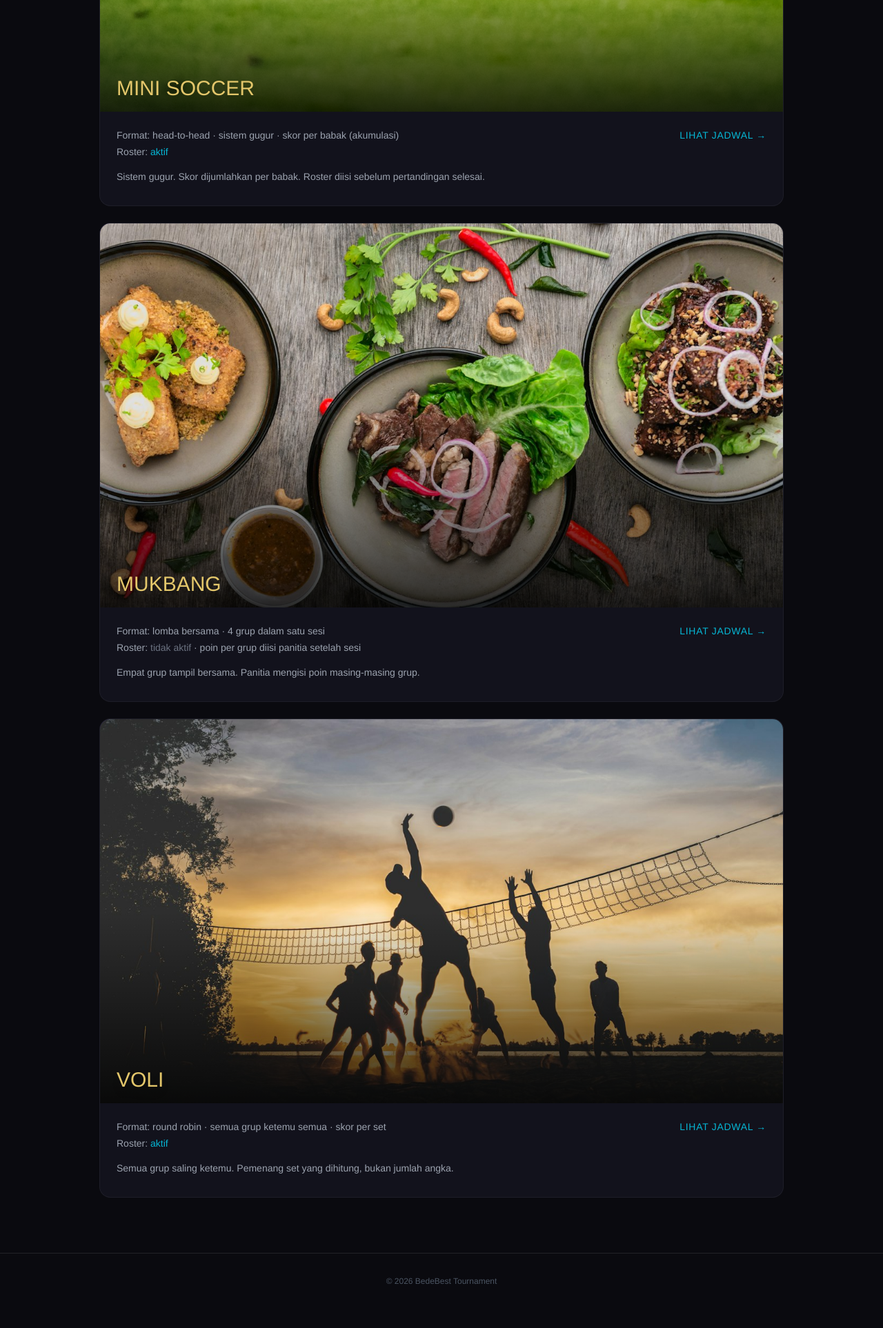
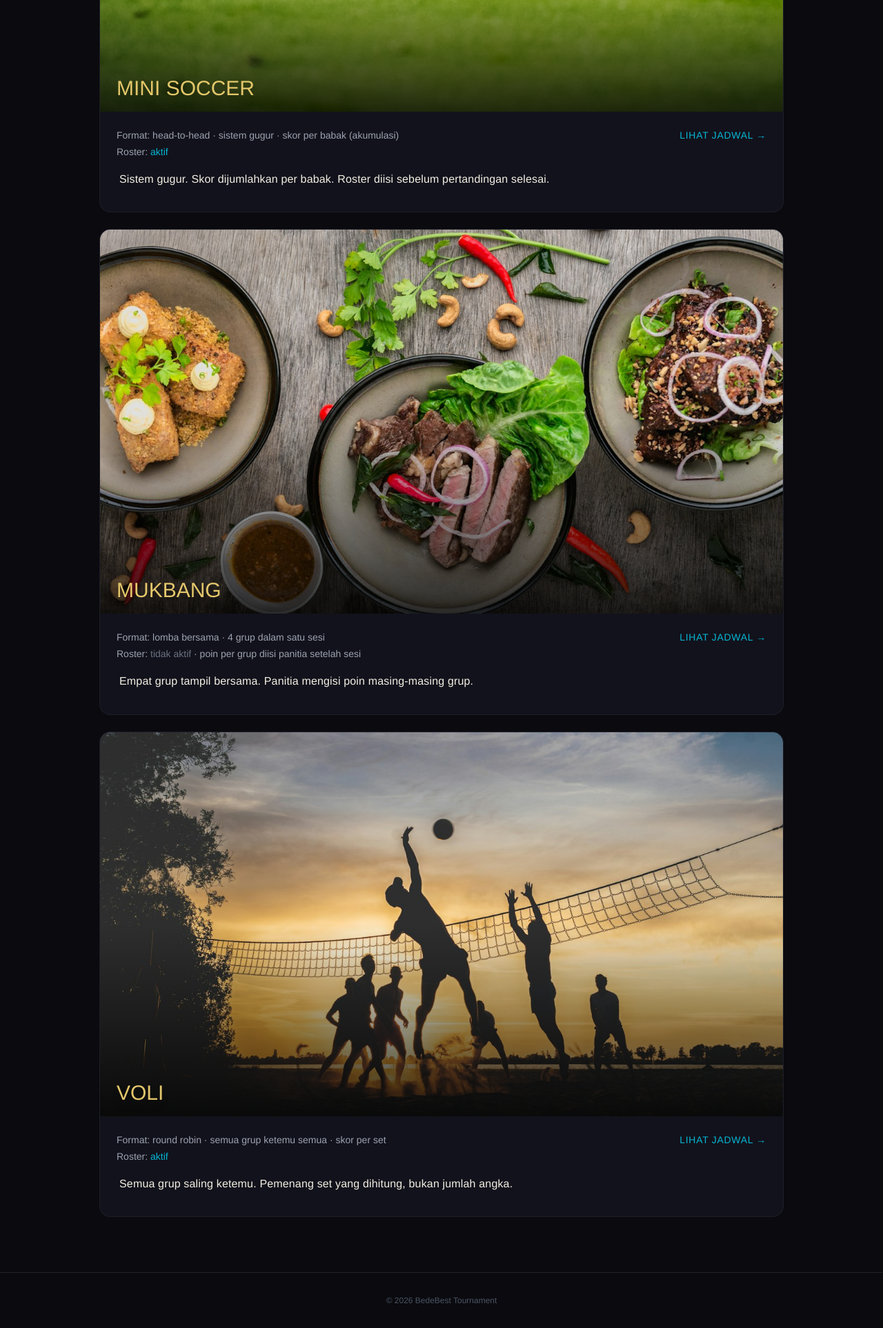
Before and after one commit to jimz-soft/bedebestapps, a Laravel app: page /games in a window 1280 px wide. Shown: the part 644-2570 px from the top of the page at 69% size. Before the commit the page ends 2506 px from the top, so only its background shows below. Run offline with Laravel 12, Linux system fonts and the light colour scheme; data comes from the database, SQL or seed files in the repository; some libraries are stand-ins or nearby versions.

Commit message:
Update Halaman Games Tampilan Deskripsi

```diff
--- a/resources/views/games.blade.php
+++ b/resources/views/games.blade.php
@@ -1,8 +1,55 @@
 <x-layouts.public :setting="$setting" active="games" :title="'Games | '.($setting->name ?? 'BedeBest')">
 <style>
-    .game-rules p { margin-bottom: .5rem; }
-    .game-rules ul, .game-rules ol { margin: .5rem 0 .5rem 1.25rem; list-style: disc; }
-    .game-rules a { color: #06b6d4; }
+    /* Tailwind Preflight reset list-style; marker harus inside agar tidak terpotong overflow-hidden card. */
+    .game-rules {
+        color: #f3efe3;
+        font-size: 1rem;
+        line-height: 1.7;
+        font-weight: 400;
+        letter-spacing: .01em;
+        -webkit-font-smoothing: antialiased;
+    }
+    .game-rules p { margin-bottom: .65rem; }
+    .game-rules ul,
+    .game-rules ol {
+        margin: .65rem 0;
+        padding-left: 0;
+        list-style-position: inside;
+    }
+    .game-rules ul { list-style-type: disc; }
+    .game-rules ol { list-style-type: decimal; }
+    .game-rules li { margin-bottom: .45rem; color: #f3efe3; }
+    .game-rules li > p { display: inline; margin: 0; }
+    .game-rules strong,
+    .game-rules b { color: #e4c76b; font-weight: 700; }
+    .game-rules em,
+    .game-rules i { color: #efe9d8; }
+    .game-rules a { color: #22d3ee; text-decoration: underline; text-underline-offset: 2px; }
+    .game-rules-wrap { position: relative; max-width: 42rem; }
+    .game-rules-wrap[data-collapsed="true"] .game-rules {
+        max-height: 5.5rem;
+        overflow: hidden;
+        -webkit-mask-image: linear-gradient(to bottom, #000 45%, transparent 100%);
+        mask-image: linear-gradient(to bottom, #000 45%, transparent 100%);
+    }
+    .game-rules-wrap[data-collapsed="false"] .game-rules {
+        max-height: none;
+        -webkit-mask-image: none;
+        mask-image: none;
+    }
+    .game-rules-wrap[data-short="true"] .game-rules-toggle { display: none; }
+    .game-rules-toggle {
+        margin-top: .65rem;
+        padding: 0;
+        border: 0;
+        background: none;
+        color: #06b6d4;
+        font-size: .8rem;
+        letter-spacing: .08em;
+        text-transform: uppercase;
+        cursor: pointer;
+    }
+    .game-rules-toggle:hover { color: #67e8f9; }
 </style>
 <main class="max-w-5xl mx-auto px-4 pt-28 pb-20">
     <p class="text-brand-cyan uppercase tracking-widest text-xs mb-2">Cabang</p>
@@ -11,7 +58,7 @@
 
     <div class="space-y-6">
         @forelse ($games as $game)
-            <article id="{{ $game->slug }}" class="match-card bg-brand-card border border-white/5 rounded-2xl overflow-hidden scroll-mt-28">
+            <article id="{{ $game->slug }}" class="match-card bg-brand-card border border-white/5 rounded-2xl scroll-mt-28 overflow-hidden">
                 <div class="relative aspect-video bg-gradient-to-br from-brand-purple/40 via-brand-dark to-brand-cyan/30">
                     @if ($game->bannerUrl())
                         <img src="{{ $game->bannerUrl() }}" alt="Banner {{ $game->name }}" class="absolute inset-0 w-full h-full object-cover">
@@ -19,8 +66,8 @@
                     <div class="absolute inset-x-0 bottom-0 h-1/2 bg-gradient-to-t from-black/80 to-transparent"></div>
                     <h2 class="absolute bottom-4 left-6 right-6 z-10 font-gaming text-2xl md:text-3xl drop-shadow-lg">{{ strtoupper($game->name) }}</h2>
                 </div>
-                <div class="p-6 flex flex-col md:flex-row md:items-start justify-between gap-4">
-                    <div class="min-w-0">
+                <div class="p-6 flex flex-col md:flex-row md:items-start justify-between gap-4 overflow-visible">
+                    <div class="min-w-0 flex-1">
                         <p class="text-sm text-gray-400">{{ $game->formatSummary() }}</p>
                         <p class="text-sm text-gray-400 mt-1">
                             Roster:
@@ -34,8 +81,11 @@
                             @endif
                         </p>
                         @if ($game->sanitizedRules())
-                            <div class="game-rules text-sm text-gray-400 mt-4 max-w-2xl">
-                                {!! $game->sanitizedRules() !!}
+                            <div class="game-rules-wrap mt-4" data-collapsed="true">
+                                <div class="game-rules pl-1">
+                                    {!! $game->sanitizedRules() !!}
+                                </div>
+                                <button type="button" class="game-rules-toggle" aria-expanded="false">More info</button>
                             </div>
                         @endif
                     </div>
@@ -50,4 +100,26 @@
         @endforelse
     </div>
 </main>
+<script>
+(function () {
+    document.querySelectorAll('.game-rules-wrap').forEach(function (wrap) {
+        const rules = wrap.querySelector('.game-rules');
+        const toggle = wrap.querySelector('.game-rules-toggle');
+        if (!rules || !toggle) return;
+
+        if (rules.scrollHeight <= rules.clientHeight + 4) {
+            wrap.dataset.short = 'true';
+            wrap.dataset.collapsed = 'false';
+            return;
+        }
+
+        toggle.addEventListener('click', function () {
+            const open = wrap.dataset.collapsed !== 'true';
+            wrap.dataset.collapsed = open ? 'true' : 'false';
+            toggle.setAttribute('aria-expanded', open ? 'false' : 'true');
+            toggle.textContent = open ? 'More info' : 'Show less';
+        });
+    });
+})();
+</script>
 </x-layouts.public>
```
Also changed, not shown: resources/views/panitia/games/form.blade.php (+9 -1 lines), tests/Feature/PublicGamesTest.php (+19 -0 lines).
